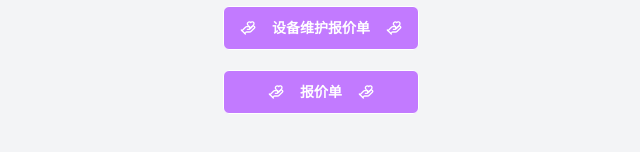
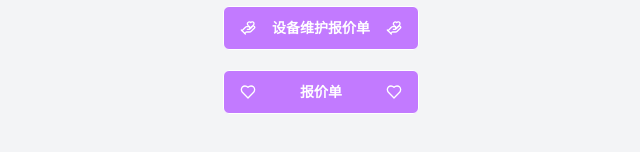
Before and after one commit to nickchow2020/invoice-app, a Next.js app: page / in a window 1280 px wide. Shown: the part 330-482 px from the top of the page, without its empty margins (319-959 px from the left). Built offline with nearby package versions, Linux system fonts and the light colour scheme.

Commit message:
add heart

```diff
--- a/src/app/page.tsx
+++ b/src/app/page.tsx
@@ -1,6 +1,6 @@
 "use client";
 import { Button } from "@/components/components/ui/button";
-import { HandHeart } from "lucide-react";
+import { HandHeart, Heart } from "lucide-react";
 import { useRouter } from "next/navigation";
 
 export default function Page() {
@@ -26,13 +26,13 @@ export default function Page() {
             </Button>
 
             <Button
-                className="cursor-pointer w-[196px] bg-purple-400 hover:bg-purple-600 hover:text-white font-bold py-2 px-4 mb-5 text-white sticky top-0"
+                className="cursor-pointer w-[196px] bg-purple-400 hover:bg-purple-600 hover:text-white font-bold py-2 px-4 mb-5 text-white sticky top-0 flex items-center justify-between"
                 onClick={handleOnClickQuotation}
                 variant="outline"
                 size="lg"
             >
-                <HandHeart className="mr-2" size={16} /> 报价单
-                <HandHeart className="ml-2" size={16} />
+                <Heart className="mr-2" size={16} /> 报价单
+                <Heart className="ml-2" size={16} />
             </Button>
         </main>
     );
```
